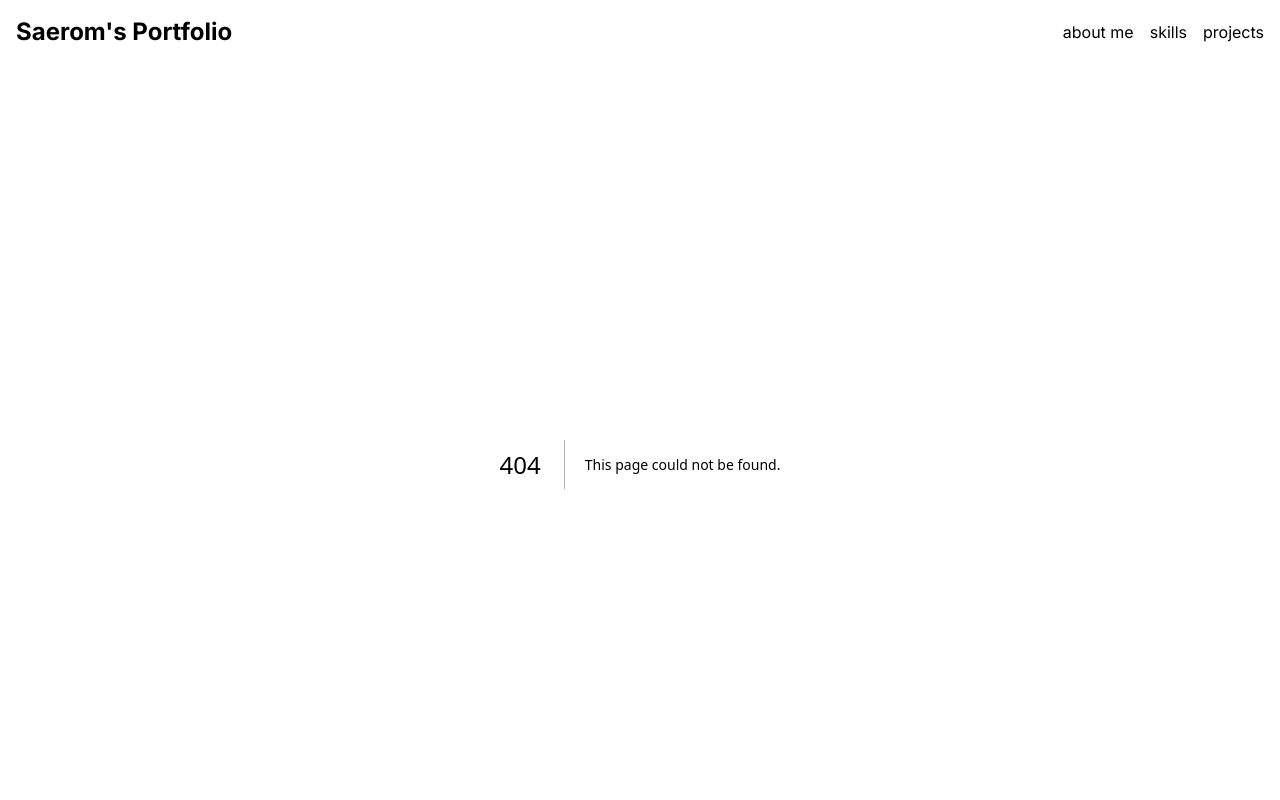
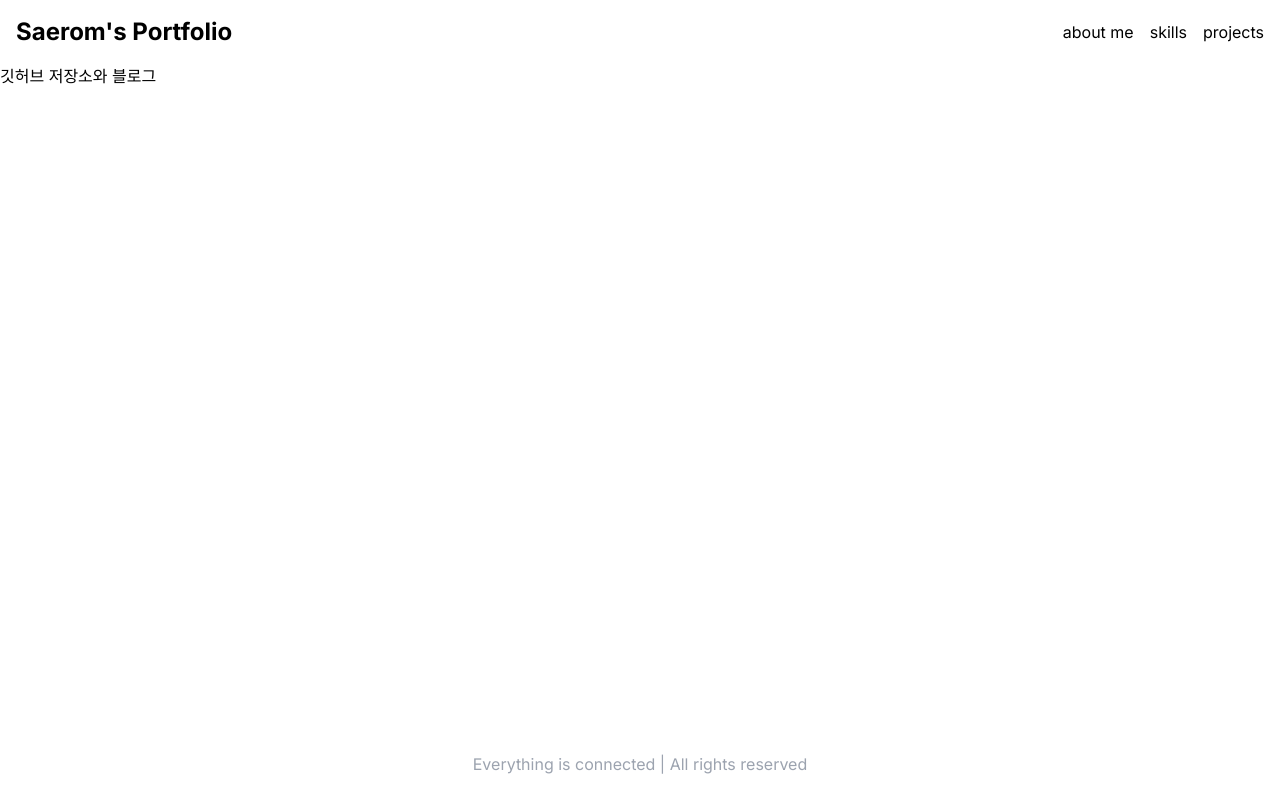
Before and after one commit to sagesrkim/blog, a Next.js app: page /archiving in a window 1280 px wide. Before the commit this address had no page. Built offline with nearby package versions, Linux system fonts and the light colour scheme.

Commit message:
Feat: archiving 페이지 생성

```diff
--- /dev/null
+++ b/src/app/archiving/page.tsx
@@ -0,0 +1,3 @@
+export default function ArchivePage() {
+  return <div>깃허브 저장소와 블로그 </div>;
+}
--- a/src/app/skills/page.tsx
+++ /dev/null
@@ -1,3 +0,0 @@
-export default function SkillPage() {
-  return <div>skills</div>;
-}
```
